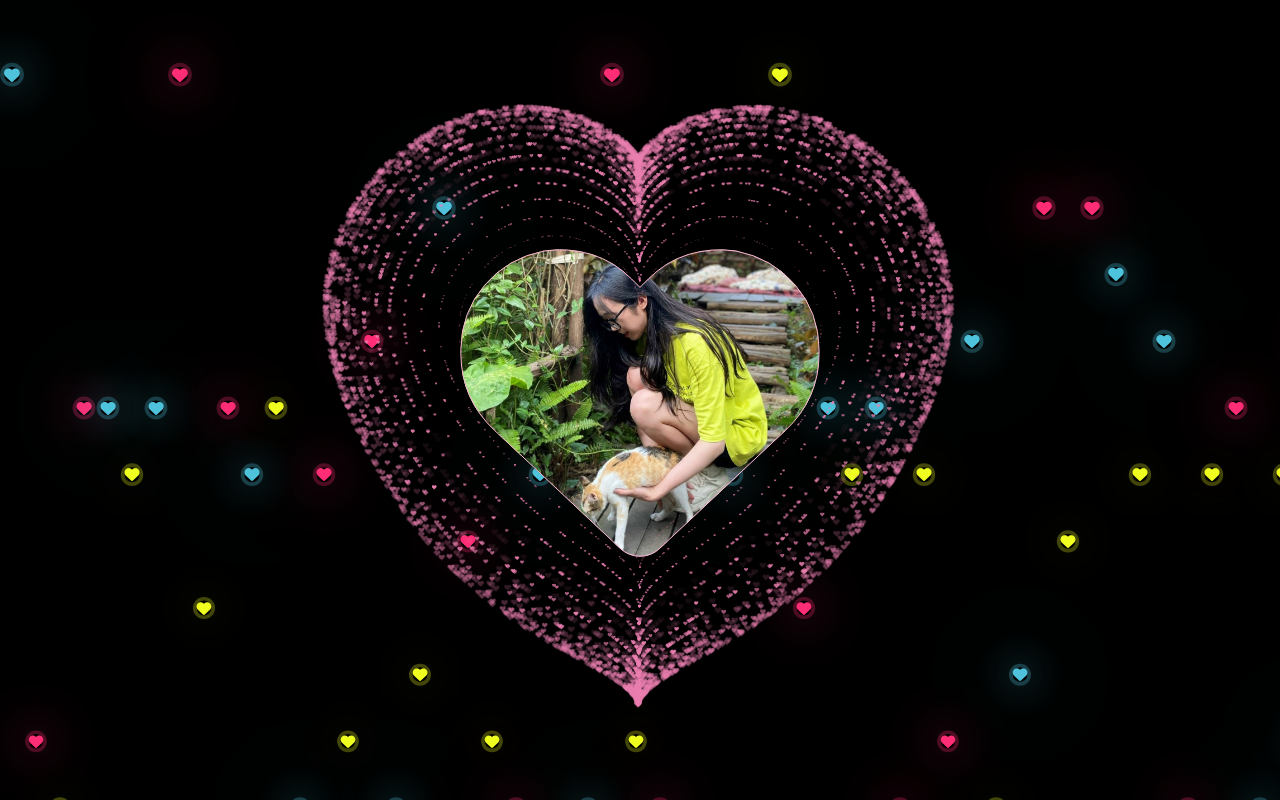
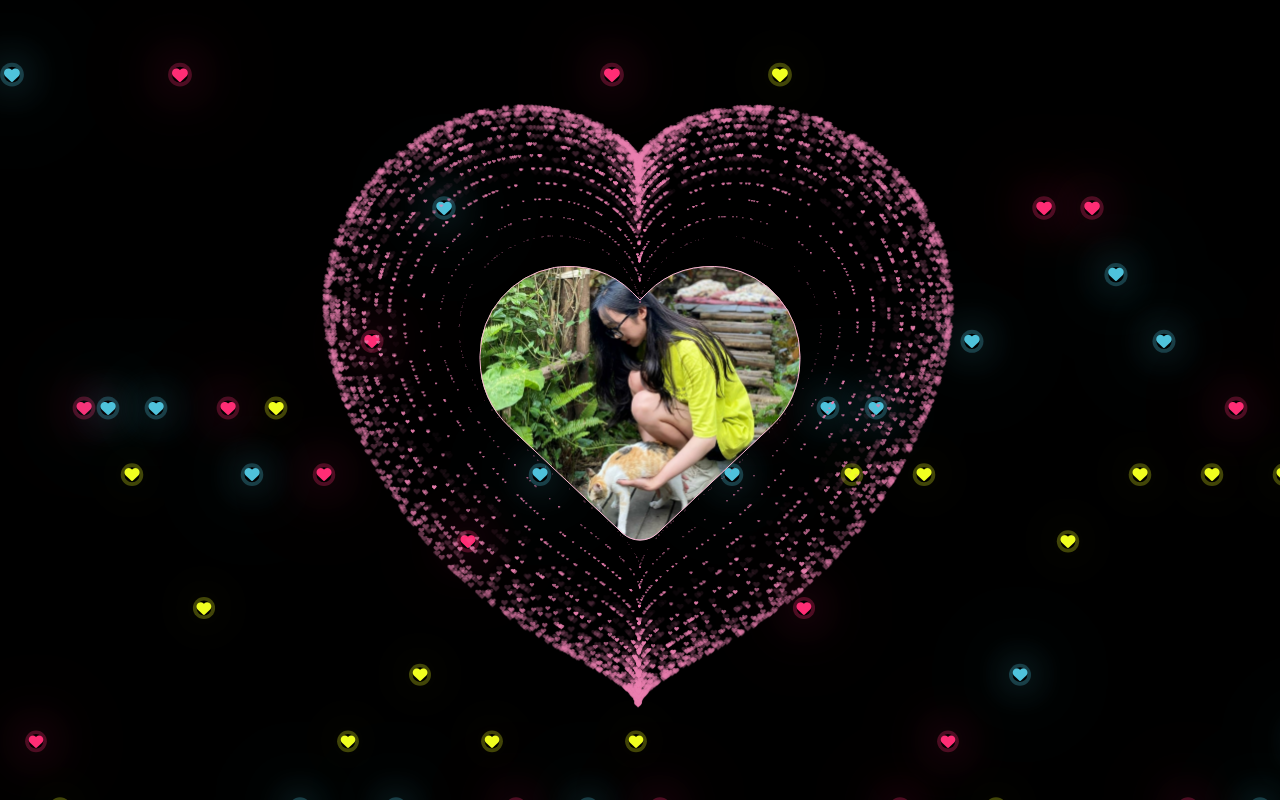
Before and after one commit to Vanlocnong/gui_cho_be_meo, a plain HTML site: page index.html in a window 1280 px wide. Drawn offline with Linux system fonts and the light colour scheme; animation ran at ten frames a second.

Commit message:
13/11
13/11

```diff
--- a/index.html
+++ b/index.html
@@ -131,7 +131,7 @@
         .heart {
             width: 100%;
             height: 100%;
-            font-size: 28vw;
+            font-size: 25vw;
             background-image: url(./13.jpg);
             background-size: 100%;
             background-repeat: no-repeat;
```
